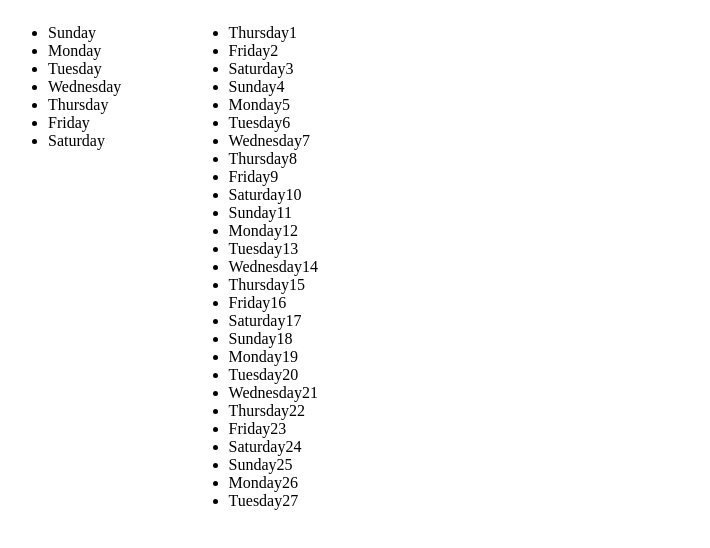
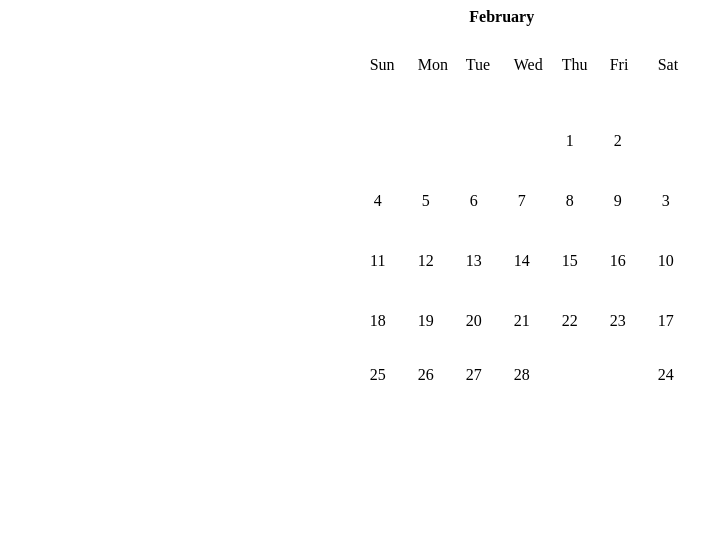
Before and after one commit to dathegreat/homie-planner, a plain HTML site: page index.html in a window 1280 px wide. Shown: the whole page, without its empty margins (0-710 px from the left). Drawn offline with Linux system fonts and the light colour scheme.

Commit message:
Completes first draft of calendar input functionality. Dates are stored and removed from a set as they are clicked / unclicked

```diff
--- a/index.html
+++ b/index.html
@@ -9,19 +9,22 @@
   </head>
   <script src="main.js"></script>
   <body>
-    <div id="datePicker">
-        <ul class="weekdays">
-            <li>Sunday</li>
-            <li>Monday</li>
-            <li>Tuesday</li>
-            <li>Wednesday</li>
-            <li>Thursday</li>
-            <li>Friday</li>
-            <li>Saturday</li>
-        </ul>
-        <ul class="days" id="days">
+    <div class="grid-container">
+      <div id="datePicker">
+        <div class="month">February</div>
+          <ul class="weekdays">
+              <li style="grid-column-start: 1;">Sun</li>
+              <li style="grid-column-start: 2;">Mon</li>
+              <li style="grid-column-start: 3;">Tue</li>
+              <li style="grid-column-start: 4;">Wed</li>
+              <li style="grid-column-start: 5;">Thu</li>
+              <li style="grid-column-start: 6;">Fri</li>
+              <li style="grid-column-start: 7;">Sat</li>
+          </ul>
+          <ul class="days" id="days">
 
-        </ul>
+          </ul>
+      </div>
     </div>
   </body>
 </html>
--- a/main.js
+++ b/main.js
@@ -1,23 +1,62 @@
 //maps each month, index 0 corresponding to january and 11 to december, to how many days that month contains
 const daysInMonth = [31,28,31,30,31,30,31,31,30,31,30,31];
 const monthToString = ["January","February","March","April","May","June","July","August","September","October","November","December"];
-const dayToString = ["Sunday","Monday","Tuesday","Wednesday","Thursday","Friday","Saturday"]
+const dayToString = ["Sunday","Monday","Tuesday","Wednesday","Thursday","Friday","Saturday"];
 
-function monthBuilder(month){
-    const days = document.getElementById("days");
-    const date = new Date();
-        date.setMonth(month);
-    const firstDayOfMonth = date.getDay();
+const busyDates = new Set();
 
-    for(let i=1; i<daysInMonth[month]; i++){
-        date.setDate(i);
-        const dayOfWeek = date.getDay();
-        days.innerHTML += `
-            <li style="grid-column-start:${1+dayOfWeek};grid-row-start:${Math.floor((firstDayOfMonth + i) / 7)}">
-            ${dayToString[dayOfWeek]}${i}
-            </li>`;
+class SimpleDate{
+    constructor(day, month, year){
+        this.day = day;
+        this.month = month;
+        this.year = year;
     }
-
+    static createFromString(str){
+        const day = str.slice(0, 2);
+        const month = str.slice(2, 4);
+        const year = str.slice(4);
+        return new SimpleDate(day, month, year)
+    }
+    toString(){
+        const day = this.day.toString().length < 2 ? "0" + this.day : this.day;
+        const month = this.month.toString().length < 2 ? "0" + this.month : this.month;
+        return `${day}${month}${this.year}`;
+   }
 }
 
-window.onload = () => monthBuilder(1);
+function createMonthElement(month){
+    const dayContainer = document.getElementById("days");
+    const complexDate = new Date();
+        complexDate.setMonth(month);
+    const firstDayOfMonth = complexDate.getDay();
+    const year = complexDate.getFullYear();
+    for(let i=1; i<=daysInMonth[month]; i++){
+        complexDate.setDate(i);
+        const dayOfWeek = complexDate.getDay();
+        const simpleDate = new SimpleDate(i, month, year);
+        const id = simpleDate.toString();
+        const dayElement = document.createElement("li");
+            dayElement.style = `
+                grid-column-start:${1+dayOfWeek};
+                grid-column-end:${1+dayOfWeek};
+                grid-row-start:${Math.floor((firstDayOfMonth + i) / 7) + 1};
+                grid-row-end:${Math.floor((firstDayOfMonth + i) / 7) + 1}`;
+            dayElement.id = id;
+            dayElement.innerHTML = i;
+            dayElement.addEventListener("click", () => onDayClick(dayElement));
+        dayContainer.appendChild(dayElement);
+    }
+}
+
+function onDayClick(day){
+    if(day.hasAttribute("clicked")){
+        day.removeAttribute("clicked");
+        busyDates.delete(day.id)
+    }else{
+        day.setAttribute("clicked", "true");
+        busyDates.add(day.id);
+    }
+    console.log(busyDates);
+}
+
+window.onload = () => createMonthElement(1);
--- a/styles.css
+++ b/styles.css
@@ -1,5 +1,66 @@
+body{
+    width: 90vw;
+    height: 90vh;
+}
+
+.grid-container{
+
+}
+
 #datePicker{
     display: grid;
     grid-template-columns: repeat(7, 14.2857143%);
+    grid-template-rows: 10% 10% 80%;
+    justify-content: center;
+    justify-items: center;
+}
+
+.month{
+    grid-column-start: 1;
+    grid-column-end: 7;
+    font-weight: bold;
+}
+
+.weekdays{
+    display: grid;
+    grid-template-columns: repeat(7, 14.2857143%);
+    grid-template-rows: repeat(1, 100%);
+    grid-row-start: 2;
+    grid-row-end: 2;
+    grid-column-start: 1;
+    grid-column-end: 7;
+    justify-items: center;
+    align-items: center;
+}
+
+.days{
+    display: grid;
+    grid-template-columns: repeat(7, 14.2857143%);
     grid-template-rows: repeat(4, 25%);
+    grid-row-start: 3;
+    grid-row-end: 3;
+    grid-column-start: 1;
+    grid-column-end: 7;
+    justify-items: center;
+    align-items: center;
+    place-self: center;
 }
+
+li{
+    list-style-type: none;
+    padding: 1em;
+    width: 1em;
+    height: 1em;
+    text-align: center;
+}
+
+.days > li:hover{
+    border-radius: 100%;
+    background-color: lightblue;
+}
+
+.days > li[clicked="true"]{
+    border-radius: 100%;
+    background-color: darkblue;
+    color: white;
+}
```
